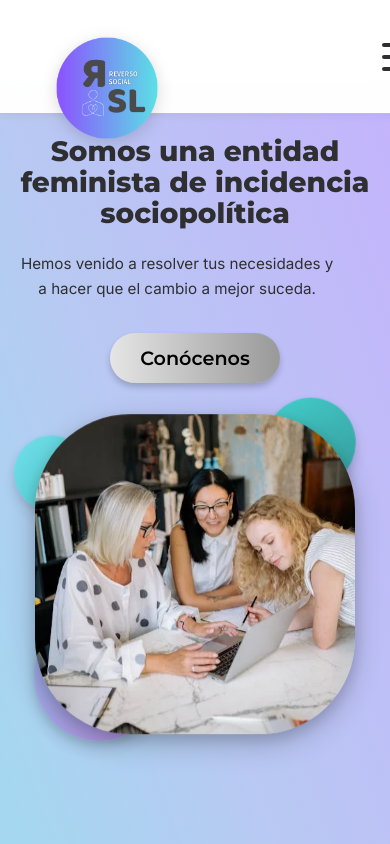
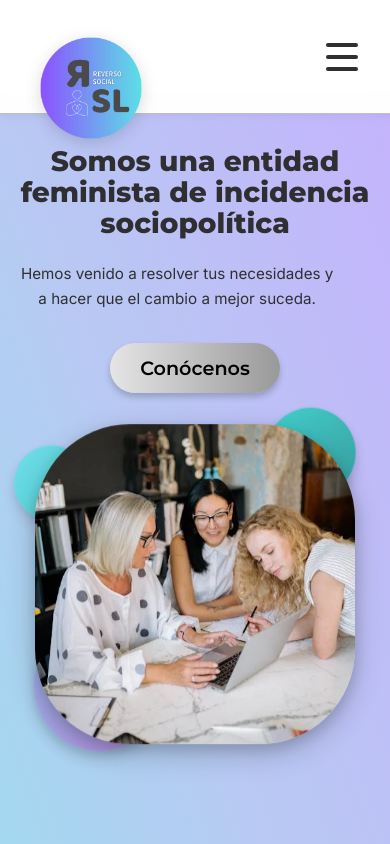
Before and after one commit to Reverso-Social/reverso-social-fe, a React (Vite) app: page / in a window 390 px wide. Shown: the top 844 px of the page. Built offline with nearby package versions, Linux system fonts and the light colour scheme.

Commit message:
fix toggle-menu and mobile menu layout

```diff
--- a/src/components/Header/Header.scss
+++ b/src/components/Header/Header.scss
@@ -88,10 +88,6 @@
   display: flex;
 }
 
-/* ------------------------------
-   HAMBURGER MENU
------------------------------- */
-
 .menu-toggle {
   width: 32px;
   height: 28px;
@@ -124,10 +120,6 @@
   transform: translateY(-12px) rotate(-45deg);
 }
 
-/* ------------------------------
-   MOBILE MENU
------------------------------- */
-
 .mobile-menu {
   display: none;
   background-color: $color-white;
@@ -138,7 +130,7 @@
   display: flex;
   flex-direction: column;
   gap: 1.2rem;
-  padding: 1.25rem 2rem 1.5rem;
+  padding: 4rem 2rem 1.5rem;
 }
 
 .mobile-contact-btn {
@@ -158,18 +150,20 @@
   outline-offset: 4px;
 }
 
-/* ------------------------------
-   RESPONSIVE
------------------------------- */
-
 @media (max-width: 768px) {
   .nav-desktop {
     display: none;
   }
 
+  .header {
+    padding: 0.8rem 1rem;
+  }
+
   .menu-toggle {
     display: flex;
     margin-left: auto;
+    margin-right: 40px;
+
   }
 
   .header-container {
--- a/src/components/Hero/Hero.jsx
+++ b/src/components/Hero/Hero.jsx
@@ -1,5 +1,5 @@
 import "./Hero.scss";
-import heroImage from "../../assets/img/group4.png";
+import heroImage from "../../assets/img/group4.webp";
 
 const Hero = () => {
 
--- a/src/components/Hero/Hero.scss
+++ b/src/components/Hero/Hero.scss
@@ -5,7 +5,7 @@
   align-items: center;
   justify-content: space-between;
 
-  padding: 3rem 2rem 2rem;
+  padding: 0.5rem 2rem 2rem;
   max-width: 1200px;
   margin: 0 auto;
   gap: 3rem;
--- a/src/pages/HomePage/HomePage.jsx
+++ b/src/pages/HomePage/HomePage.jsx
@@ -2,15 +2,18 @@ import Background from "../../components/Background/Background";
 import Hero from "../../components/Hero/Hero";
 import About from "../../components/about/About";
 import TeamSection from "../../components/TeamSection/TeamSection";
+import "./HomePage.scss";
 
 export default function HomePage() {
   return (
-    <>
-      <Background>
-        <Hero />
-      </Background>
-      <About />
-      <TeamSection />
-    </>
+    <div className="homepage">
+      <div className="homepage-main-content">
+        <Background>
+          <Hero />
+        </Background>
+        <About />
+        <TeamSection />
+      </div>
+    </div>
   );
 }
--- /dev/null
+++ b/src/pages/HomePage/HomePage.scss
@@ -0,0 +1,26 @@
+@use "../../styles/mixins" as *;
+
+/*
+  HomePage SCSS
+  This file is primarily for overall structural styling of the page sections.
+  Individual component styling (Hero, About, TeamSection) should remain
+  in their respective component SCSS files.
+*/
+
+.homepage {
+    width: 100%;
+
+}
+
+/* Example: You might need to add padding at the top to clear the fixed header */
+.homepage-main-content {
+    padding-top: 10px;
+  /* Since the header is fixed and covers content,
+     this padding pushes the content down to start below the header. */
+
+
+  @media (max-width: 768px) {
+    /* Reduce padding for smaller screens where the logo is smaller */
+    padding-top: 10px;
+  }
+}
--- a/src/styles/_layout.scss
+++ b/src/styles/_layout.scss
@@ -9,7 +9,7 @@ html, body {
 }
 
 body {
-  padding-top: 120px; /* Compensa la altura del header fijo (ajusta según tu logo) */
+  padding-top: 120px;
 }
 
 #root {
@@ -19,18 +19,18 @@ body {
 }
 
 .app-wrapper {
-  min-height: 100vh;
+  flex: 1;
   display: flex;
   flex-direction: column;
+  width: 100%;
 }
 
 .main-content {
-  flex: 1;
+  flex-grow: 1;
 }
 
-/* Responsive */
 @media (max-width: 768px) {
   body {
-    padding-top: 80px; /* Menos padding en móvil */
+    padding-top: 80px;
   }
 }
```
Also changed, not shown: src/assets/img/group4.png (deleted), src/assets/img/group4.webp (added).
